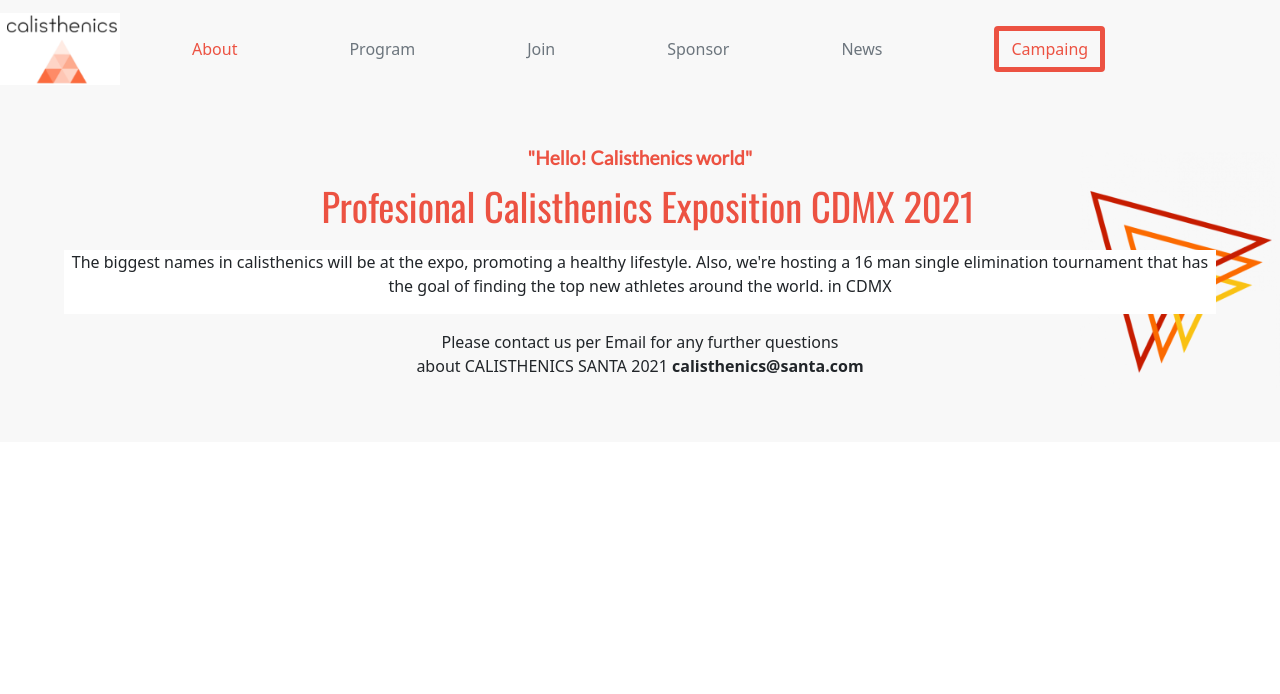
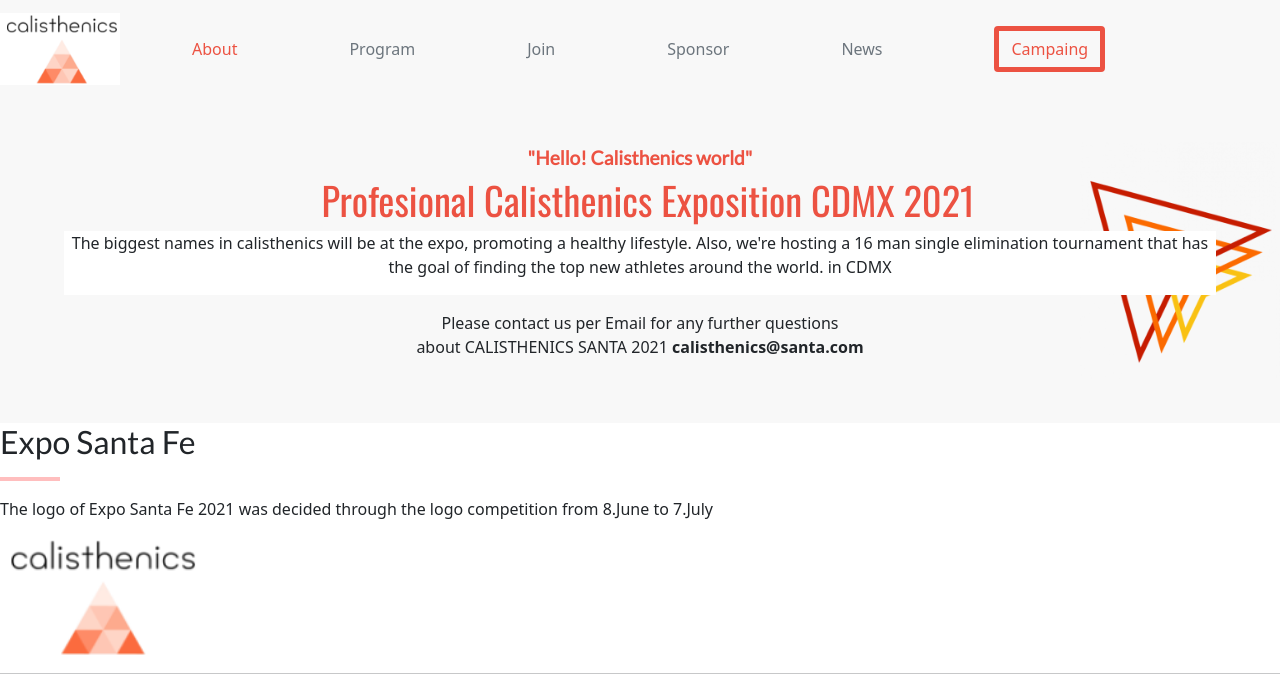
Before and after one commit to mike2611/calisthenics-guide, a plain HTML site: page about.html in a window 1280 px wide. Drawn offline with nearby package versions, Linux system fonts and the light colour scheme.

Commit message:
Add logo section

```diff
--- a/about.html
+++ b/about.html
@@ -65,9 +65,9 @@
             <h1 class="lato-font">"Hello! Calisthenics world"</h1>
         </div>
         <div id="welcome-about" class="d-flex justify-content-center">
-            <p class="oswald-font ms-3">
+            <h2 class="oswald-font ms-3">
                 Profesional Calisthenics Exposition CDMX 2021
-            </p>
+            </h2>
         </div>
         <div id="about-info" class="mb-3 ">
             <p>
@@ -84,6 +84,22 @@
             </p>
         </div>
     </section>
+    <section id="logo-section">
+        <div>
+            <h2 class="lato-font mb-0">Expo Santa Fe</h2>
+            <hr class="half-border">
+        </div>
+        <div>
+            <p>
+                The logo of Expo Santa Fe 2021 was decided
+                through the logo competition from 8.June to 7.July
+            </p>
+        </div>
+        <div>
+            <img src="images/logo.png" alt="Logo" id="logo2">
+        </div>
+        <hr>
+    </section>
 
     <script src="https://cdn.jsdelivr.net/npm/bootstrap@5.0.2/dist/js/bootstrap.bundle.min.js" integrity="sha384-MrcW6ZMFYlzcLA8Nl+NtUVF0sA7MsXsP1UyJoMp4YLEuNSfAP+JcXn/tWtIaxVXM" crossorigin="anonymous"></script>
     <script src="js/navBar.js"></script>
--- a/css/styles.css
+++ b/css/styles.css
@@ -47,7 +47,7 @@ body {
   font-size: 1.5rem;
 }
 
-#welcome-info {
+#welcome-info h2{
   background-image: url(../images/texture-text.jpg);
   background-repeat: repeat;
   -webkit-background-clip: text;
@@ -159,7 +159,7 @@ body {
   font-weight: 900;
 }
 
-#welcome-about {
+#welcome-about h2{
   color: #ec5242;
   font-size: 2.4rem;
 }
@@ -174,6 +174,12 @@ body {
   width: 80%;
   text-align: center;
 }
+
+
+#logo2 {
+  width: 200px;
+}
+
 
 .half-border {
   background-color: #ec5242;
```
Also changed, not shown: index.html (+3 -3 lines).
